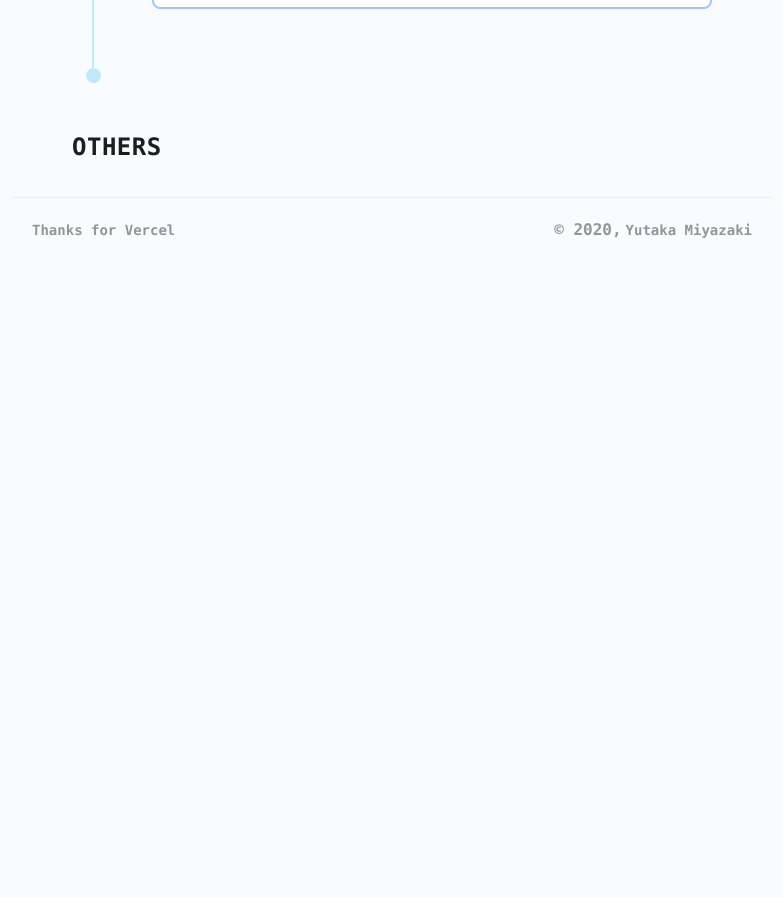
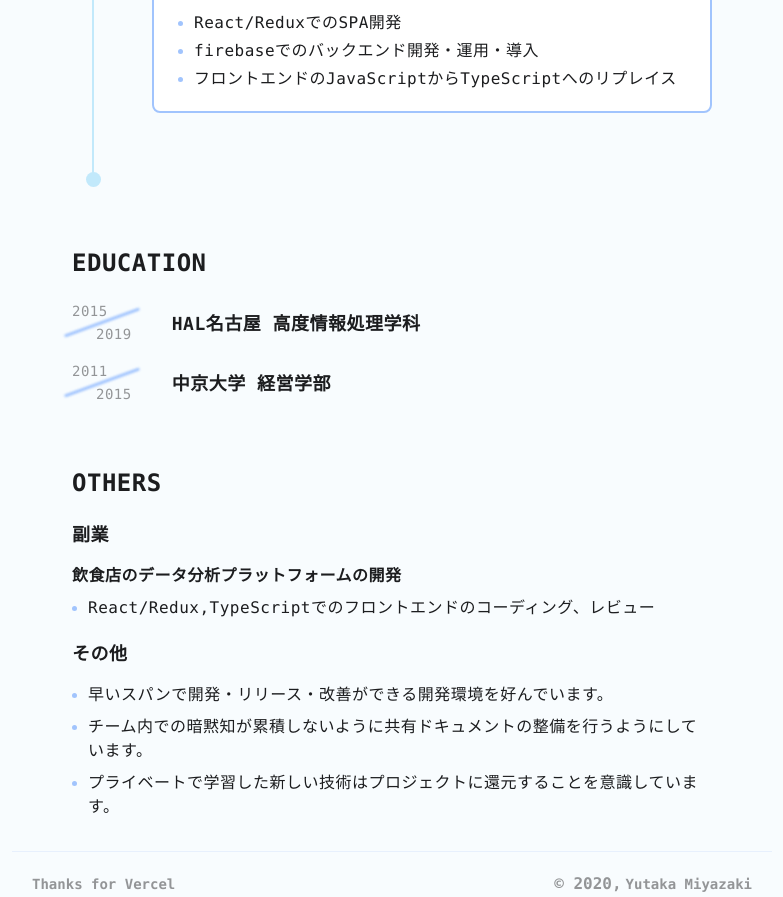
Before and after one commit to Yuta07/asibi, a Next.js app: page /resume in a window 1280 px wide. Shown: the part 1900-2797 px from the top of the page, without its empty margins (248-1031 px from the left). Before the commit the page ends 2162 px from the top, so only its background shows below. Built offline with nearby package versions, Linux system fonts and the light colour scheme.

Commit message:
feat: add education and others view

```diff
--- a/components/resume/About.tsx
+++ b/components/resume/About.tsx
@@ -11,6 +11,9 @@ export const About = () => {
 				<p className={styles.txt}>
 					以前はクラウドERPのカスタマイズ開発をしていました。経費管理・販売管理などのパラメータ変更・機能開発をメインの業務としていました。
 				</p>
+				<p className={styles.txt}>
+					自他共に認めるきれい好きですが、潔癖症ではないので多少汚れていても気にせず過ごすことができます。
+				</p>
 			</div>
 		</div>
 	)
--- /dev/null
+++ b/components/resume/Education.module.scss
@@ -0,0 +1,57 @@
+@import '/styles/mixins';
+
+.container {
+	margin-top: 132px;
+}
+
+.title {
+	font-size: var(--font-size-xxl);
+}
+
+.content {
+	margin-top: 20px;
+}
+
+.education {
+	margin-top: 16px;
+	display: flex;
+	align-items: center;
+
+	&:first-child {
+		margin-top: 0;
+	}
+}
+
+.period {
+	position: relative;
+
+	&::before {
+		content: '';
+		position: absolute;
+		top: 20px;
+		left: -10px;
+		width: 80px;
+		height: 3px;
+		background: var(--color-main);
+		border-radius: var(--line-radius);
+		-webkit-filter: blur(1px);
+		filter: blur(1px);
+		transform: rotateZ(-200deg);
+	}
+}
+
+.year {
+	font-size: var(--font-size-s);
+	color: var(--color-gray);
+}
+
+.end {
+	@extend .year;
+
+	padding: 2px 0 0 24px;
+}
+
+.name {
+	margin-left: 40px;
+	font-size: var(--font-size-l);
+}
--- /dev/null
+++ b/components/resume/Education.tsx
@@ -0,0 +1,27 @@
+import styles from './Education.module.scss'
+
+const EDUCATIONS = [
+	{ name: 'HAL名古屋 高度情報処理学科', start: '2015', end: '2019' },
+	{ name: '中京大学 経営学部', start: '2011', end: '2015' },
+]
+
+export const Education = () => {
+	return (
+		<div className={styles.container}>
+			<h2 className={styles.title}>EDUCATION</h2>
+			<div className={styles.content}>
+				{EDUCATIONS.map((education) => {
+					return (
+						<div key={education.name} className={styles.education}>
+							<div className={styles.period}>
+								<p className={styles.year}>{education.start}</p>
+								<p className={styles.end}>{education.end}</p>
+							</div>
+							<h3 className={styles.name}>{education.name}</h3>
+						</div>
+					)
+				})}
+			</div>
+		</div>
+	)
+}
--- a/components/resume/Experience.tsx
+++ b/components/resume/Experience.tsx
@@ -10,7 +10,7 @@ const EXPERIENCES = [
 			'Figmaでのデザインワイヤーフレームの作成',
 			'Cypressでのe2eテスト導入',
 			'Mixpanelのイベント設定、運用',
-			'Chart.jsでの売上データのグラフ化',
+			'Chart.jsでのCVデータのグラフ化',
 		],
 	},
 	{
@@ -21,6 +21,7 @@ const EXPERIENCES = [
 			'導入企業の運用にあったパラメータ設定',
 			'Classic ASPでのカスタマイズ開発、機能開発',
 			'SQL Serverでのパラメータ設定',
+			'GASを用いた社内評価システムの構築',
 		],
 	},
 	{
--- a/components/resume/Others.module.scss
+++ b/components/resume/Others.module.scss
@@ -1,9 +1,52 @@
 @import '/styles/mixins';
 
 .container {
-	margin-top: 120px;
+	margin-top: 60px;
 }
 
 .title {
 	font-size: var(--font-size-xxl);
 }
+
+.content {
+	margin-top: 20px;
+}
+
+.hero {
+	margin-top: 20px;
+	font-size: var(--font-size-l);
+}
+
+.sideList {
+	margin-top: 16px;
+
+	&:first-child {
+		margin-top: 0;
+	}
+}
+
+.business {
+	font-size: var(--font-size-m);
+}
+
+.list {
+	margin-top: 8px;
+	padding-left: 16px;
+	position: relative;
+
+	&::before {
+		content: '';
+		position: absolute;
+		top: 10px;
+		left: 0;
+		width: 5px;
+		height: 5px;
+		background: var(--color-main);
+		border-radius: 50%;
+	}
+}
+
+.others {
+	margin-top: 16px;
+	list-style: none;
+}
--- a/components/resume/Others.tsx
+++ b/components/resume/Others.tsx
@@ -1,9 +1,43 @@
 import styles from './Others.module.scss'
+
+const SIDE_BUSINESS = [
+	{
+		title: '飲食店のデータ分析プラットフォームの開発',
+		overview: 'React/Redux,TypeScriptでのフロントエンドのコーディング、レビュー',
+	},
+]
+
+const OTHERS = [
+	'早いスパンで開発・リリース・改善ができる開発環境を好んでいます。',
+	'チーム内での暗黙知が累積しないように共有ドキュメントの整備を行うようにしています。',
+	'プライベートで学習した新しい技術はプロジェクトに還元することを意識しています。',
+]
 
 export const Others = () => {
 	return (
 		<div className={styles.container}>
 			<h2 className={styles.title}>OTHERS</h2>
+			<div className={styles.content}>
+				<h3 className={styles.hero}>副業</h3>
+				{SIDE_BUSINESS.map((side) => {
+					return (
+						<div key={side.title} className={styles.sideList}>
+							<h4 className={styles.business}>{side.title}</h4>
+							<p className={styles.list}>{side.overview}</p>
+						</div>
+					)
+				})}
+				<h3 className={styles.hero}>その他</h3>
+				<ul className={styles.others}>
+					{OTHERS.map((other) => {
+						return (
+							<li key={other} className={styles.list}>
+								{other}
+							</li>
+						)
+					})}
+				</ul>
+			</div>
 		</div>
 	)
 }
--- a/components/resume/ResumeView.tsx
+++ b/components/resume/ResumeView.tsx
@@ -1,4 +1,5 @@
 import { About } from './About'
+import { Education } from './Education'
 import { Experience } from './Experience'
 import { Others } from './Others'
 import { Profile } from './Profile'
@@ -16,6 +17,7 @@ export const ResumeView = () => {
 			<About />
 			<Skills />
 			<Experience />
+			<Education />
 			<Others />
 		</div>
 	)
--- a/components/resume/Skills.module.scss
+++ b/components/resume/Skills.module.scss
@@ -9,6 +9,7 @@
 }
 
 .skills {
+	margin-top: 20px;
 	display: flex;
 	flex-wrap: wrap;
 }
```
Also changed, not shown: 1 other file (tests, documents, lock files or other folders).
